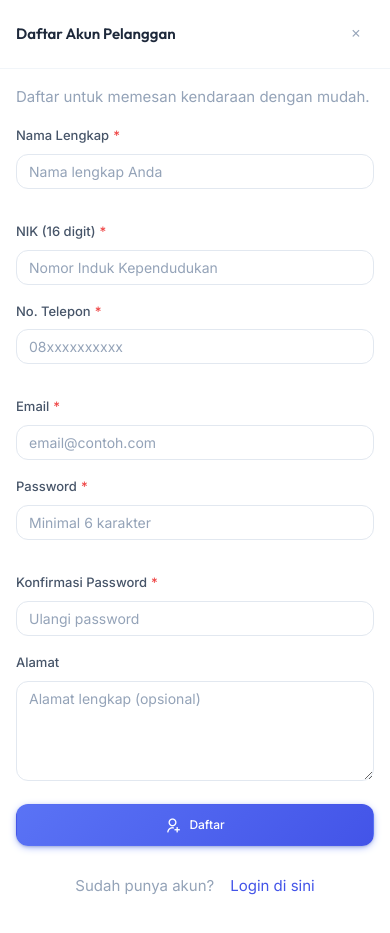
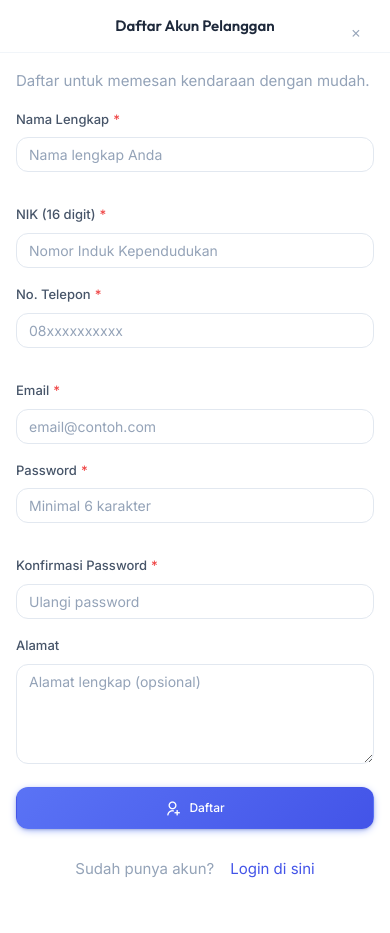
Before and after one commit to rrakaPr/rentalinCo, a PHP site: page / in a window 390 px wide, after a click on "Daftar Sekarang". Run offline with PHP 8.4, Linux system fonts and the light colour scheme; data comes from the database, SQL or seed files in the repository; data that the repository does not hold is empty; some libraries are stand-ins or nearby versions.

Commit message:
fix: Add safe-area padding for modal header on mobile (notch support)

```diff
--- a/assets/css/style.css
+++ b/assets/css/style.css
@@ -2238,8 +2238,25 @@
         border-radius: 0;
     }
 
+    .modal-header {
+        padding-top: calc(var(--space-4) + env(safe-area-inset-top, 20px));
+        text-align: center;
+        justify-content: center;
+        position: relative;
+    }
+
+    .modal-header .modal-close {
+        position: absolute;
+        right: var(--space-4);
+        top: calc(var(--space-4) + env(safe-area-inset-top, 20px));
+    }
+
+    .modal-header .modal-title {
+        margin: 0 auto;
+    }
+
     .modal-body {
-        max-height: calc(100vh - 140px);
+        max-height: calc(100vh - 140px - env(safe-area-inset-top, 20px));
     }
 
     /* Sidebar */
```
